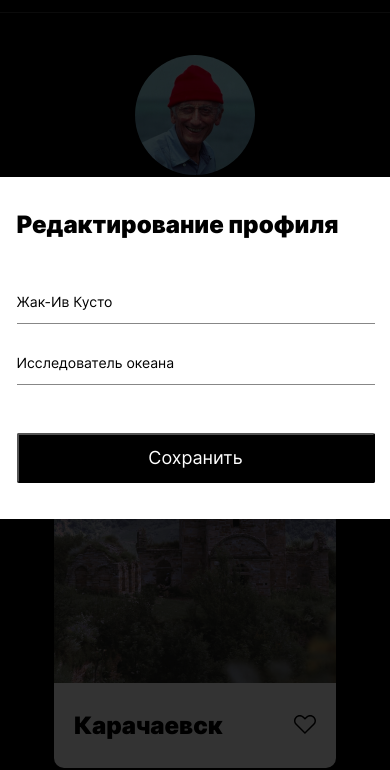
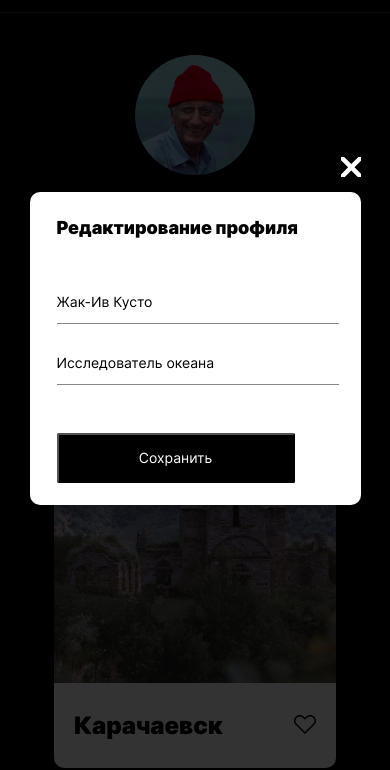
Before and after one commit to Aisenidze/mesto-project-bootcamp, a plain HTML site: page index.html in a window 390 px wide. Both pictures are taken after a click on the button 294 px from the left and 291 px from the top of the page. Shown: the part 74-844 px from the top of the page. Drawn offline with Linux system fonts and the light colour scheme.

Commit message:
9 коммит

```diff
--- a/blocks/popup/__close/popup__close.css
+++ b/blocks/popup/__close/popup__close.css
@@ -14,4 +14,18 @@
     color: #FFFFFF;
 
     cursor: pointer;
+
+    transition: all .4s ease-in-out;
 }
+
+.popup__close:hover {
+    opacity: 0.5;
+}
+
+@media screen and (max-width: 560px) {
+    .popup__close {
+        width: 20px;
+        height: 20px;
+        right: 0px;
+    }
+}
--- a/blocks/popup/__content/popup__content.css
+++ b/blocks/popup/__content/popup__content.css
@@ -13,3 +13,11 @@
 
     border-radius: 10px;
 }
+
+@media screen and (max-width: 560px) {
+    .popup__content {
+        width: 282px;
+
+        padding: 25px 22px 22px 27px;
+    }
+}
--- a/blocks/popup/__heading/popup__heading.css
+++ b/blocks/popup/__heading/popup__heading.css
@@ -1,4 +1,17 @@
 .popup__heading {
     margin: 0;
     margin-bottom: 54px;
+
+    font-family: 'Inter';
+    font-style: normal;
+    font-weight: 900;
+    font-size: 24px;
+    line-height: 29px;
 }
+
+@media screen and (max-width: 560px) {
+    .popup__heading {
+        font-size: 18px;
+        line-height: 22px;
+    }
+}
--- a/blocks/popup/__save/popup__save.css
+++ b/blocks/popup/__save/popup__save.css
@@ -17,4 +17,20 @@
     line-height: 22px;
 
     text-align: center;
+
+    transition: all .4s ease-in-out;
 }
+
+.popup__save:hover {
+    opacity: 0.5;
+}
+
+@media screen and (max-width: 560px) {
+.popup__save {
+    max-width: 238px;
+    min-height: 46px;
+    font-size: 14px;
+    line-height: 17px;
+    margin: 0 auto;
+}
+}
```
